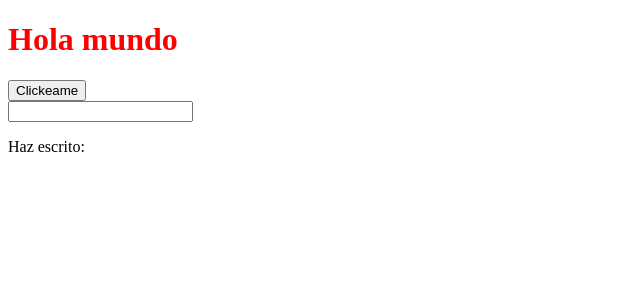
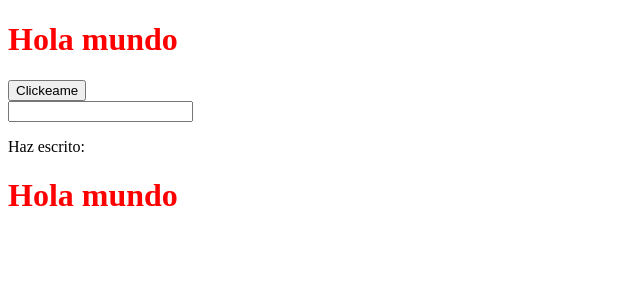
Before and after one commit to GBarrera817/react-peliculas, a React (Vite) app: page / in a window 1280 px wide. Shown: the top 300 px of the page, without its empty margins (0-640 px from the left). Built offline with nearby package versions, Linux system fonts and the light colour scheme.

Commit message:
Class 43: Child Component: Props
- Split components into different component files
- Use of resusable component in App.tsx
- Created component with parameters and interface

```diff
--- a/src/App.tsx
+++ b/src/App.tsx
@@ -2,6 +2,8 @@
 // import styles from './App.module.css'
 
 import { useState } from "react";
+import Header from "./Header";
+import ShowText from "./ShowText";
 
 
 // Componente App es un componente funcional que va a retornar Interfaz de Usuario (UI)
@@ -26,16 +28,21 @@ export default function App() {
   }
   return (
     <>
-      <h1 className='rojo'>Hola mundo</h1>
+
+      {/* Utikizar componente */}
+
+      <Header/>
 
       <button onClick={manejarClick}>Clickeame</button>
 
       <div>
         <input type="text" onKeyUp={(e) => manejarKeyUp(e)}/>
       </div>
-      <div>
-        <p>Haz escrito: {texto}</p>
-      </div>
+
+      <ShowText texto={texto} />
+
+      <Header/>
+
     </>
   );
 }
--- /dev/null
+++ b/src/Header.tsx
@@ -0,0 +1,4 @@
+export default function Header() {
+
+    return <h1 className='rojo'>Hola mundo</h1>
+}
--- /dev/null
+++ b/src/ShowText.tsx
@@ -0,0 +1,14 @@
+export default function ShowText(props: ShowTextProps) {
+    return (
+        <div>
+            <p>Haz escrito: {props.texto}</p>
+        </div>
+    );
+}
+
+// Cada componente que tenga parametros, va a definir una interfaz con la siguiente convencion de nombre
+// AppNameProps
+
+interface ShowTextProps {
+    texto: string;
+}
```
